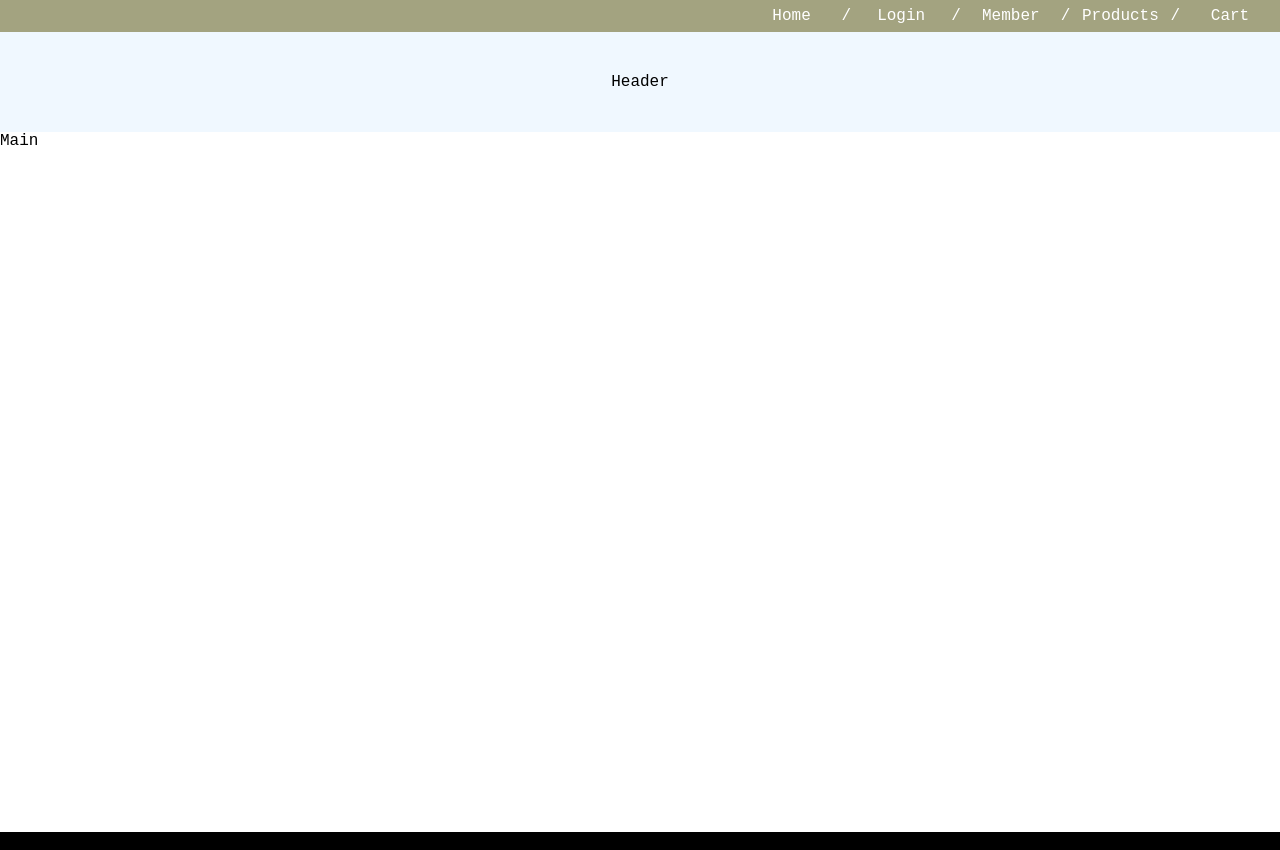
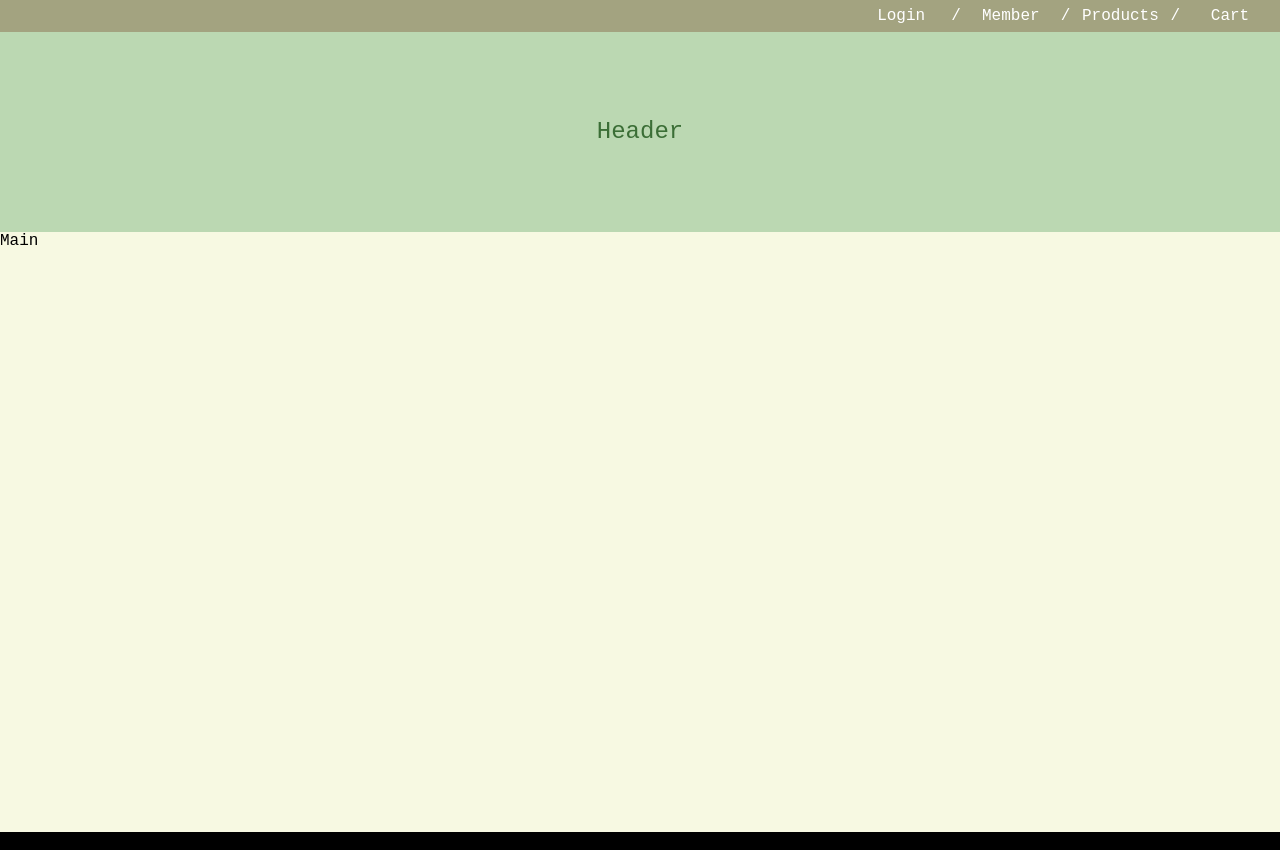
Before and after one commit to roliauo/web, a React app: page /shop in a window 1280 px wide. Built offline with nearby package versions, Linux system fonts and the light colour scheme.

Commit message:
[Layout] Header

```diff
--- /dev/null
+++ b/src/shop/constants.ts
@@ -0,0 +1,10 @@
+export const PATH_HOME = {name: 'Home', url:'/shop', hover: '首頁'};
+
+export const LINKS = [
+    // {name: 'Home', url:'/shop', hover: '首頁'},
+    {name: 'Login', url:'/shop/login', hover: '登入'},
+    //{name: 'Log out', url:'/shop/logout', hover: '登出'},
+    {name: 'Member', url:'/shop/member', hover: '會員'},
+    {name: 'Products', url:'/shop/products', hover: '商品'},
+    {name: 'Cart', url:'/shop/cart', hover: '購物車'},
+]
--- a/src/shop/views/components/Header.tsx
+++ b/src/shop/views/components/Header.tsx
@@ -1,18 +1,26 @@
 import React from "react";
 import styled from "styled-components";
+import { Link } from "react-router-dom";
+import {PATH_HOME} from '../../constants';
 
 const StyleWrapper = styled.div`
 
     .title {
         text-align: center;
-        line-height: 100px;
+        font-size: 1.5rem;
+    }
+
+    .link {
+        color: #3b6e36;
     }
 `
 
 const Header = () => {
     return(
         <StyleWrapper>
-            <div className="title"> Header </div>
+            <Link className="link" to={PATH_HOME.url}>
+                <div className="title"> Header </div>
+            </Link>
         </StyleWrapper>
     )
 }
--- a/src/shop/views/components/Layout.tsx
+++ b/src/shop/views/components/Layout.tsx
@@ -3,6 +3,7 @@ import styled from "styled-components";
 import Nav from './Nav';
 import Header from './Header';
 import Footer from "./Footer";
+import {LINKS} from '../../constants';
 
 const StyleWrapper = styled.div`
     .nav {
@@ -10,12 +11,14 @@ const StyleWrapper = styled.div`
     }
 
     .header {
-        height: 100px;
-        background-color: aliceblue;
+        height: 200px;
+        line-height: 200px;
+        background-color: var(--theme-color-header);
     }
 
     .main {
-        height: calc(100vh - 100px);
+        height: calc(100vh - 200px);
+        background: var(--theme-color-main);
     }
 
     .footer {
@@ -23,21 +26,13 @@ const StyleWrapper = styled.div`
     }
 `
 
-const links = [
-    {name: 'Home', url:'/shop', hover: '首頁'},
-    {name: 'Login', url:'/shop/login', hover: '登入'},
-    //{name: 'Log out', url:'/shop/logout', hover: '登出'},
-    {name: 'Member', url:'/shop/member', hover: '會員'},
-    {name: 'Products', url:'/shop/products', hover: '商品'},
-    {name: 'Cart', url:'/shop/cart', hover: '購物車'},
-]
 
 const Layout = (props) => {
 
     return (
         <StyleWrapper>
             <div className="nav">
-                <Nav links={links} />
+                <Nav links={LINKS} />
             </div>
             <div className="header">
                <Header />
--- a/src/shop/views/root.css
+++ b/src/shop/views/root.css
@@ -1,5 +1,6 @@
 :root {
-    --theme-color: blue;
+    --theme-color-main: #f7f9e2;
+    --theme-color-header: #bbd8b2;
 }
 
 body {
@@ -9,3 +10,7 @@ body {
     font-family: monospace, 微軟正黑體;
     font-size: 16px;
 }
+
+a {
+    text-decoration: none;
+}
```
